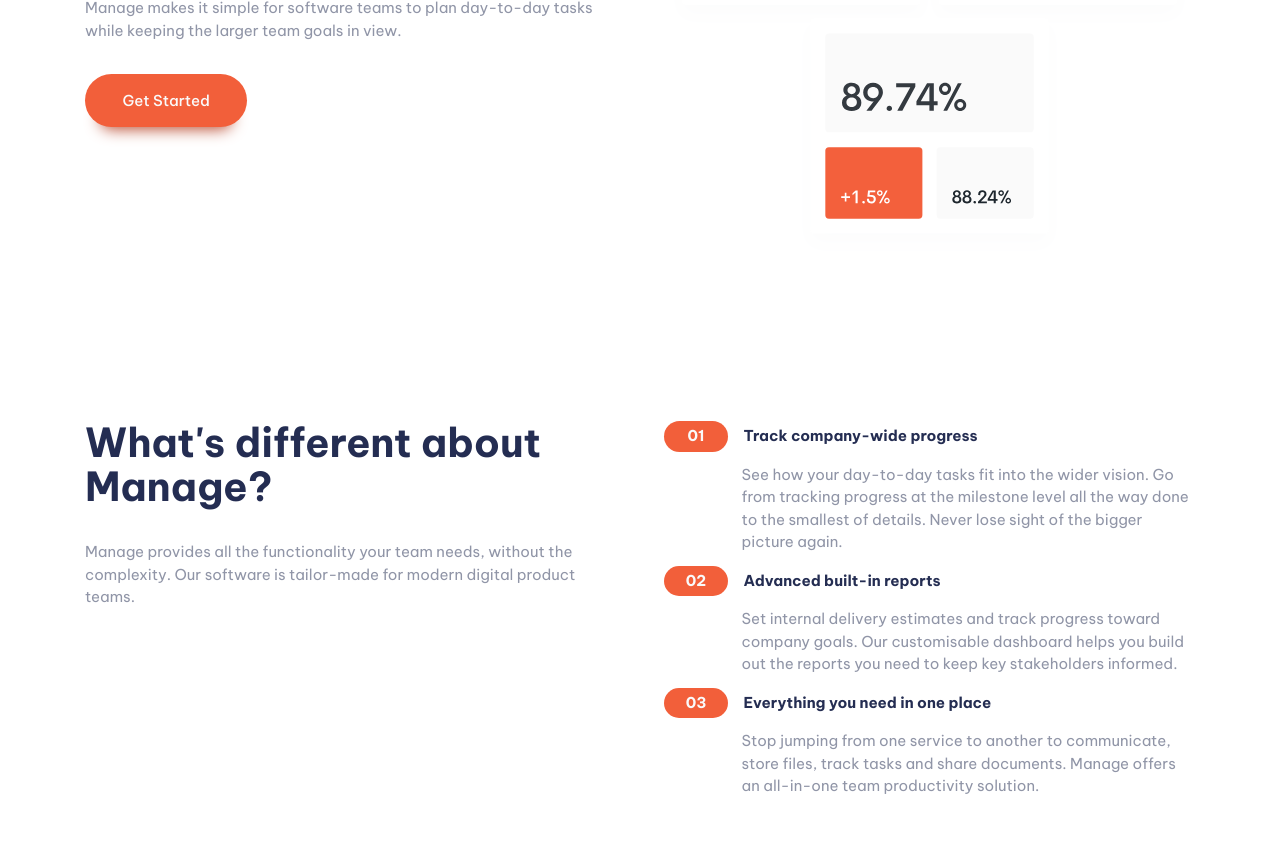
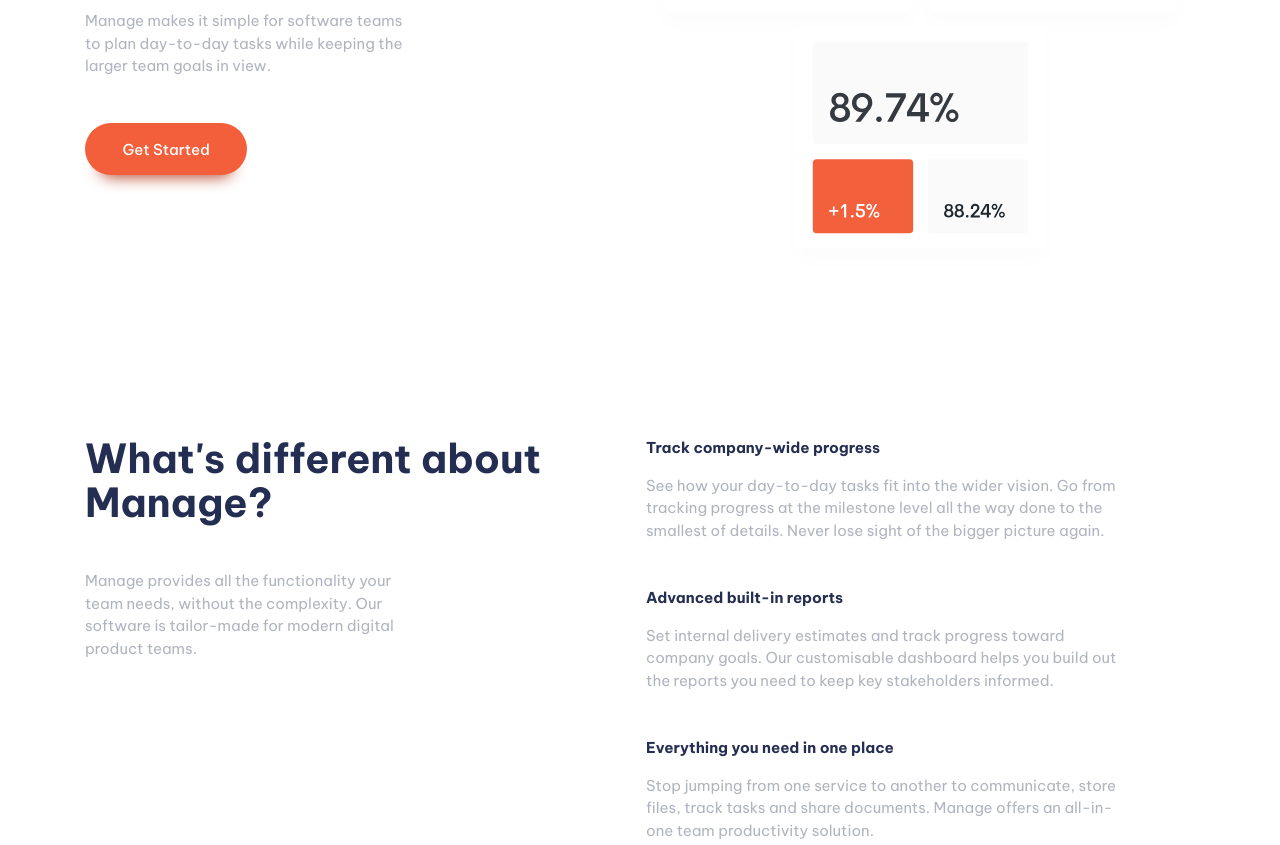
Before and after one commit to davinaleong/fem-manage-landing-page, a website: page index.html in a window 1280 px wide. Shown: the part 400-1245 px from the top of the page. Drawn offline with Linux system fonts and the light colour scheme.

Commit message:
Added flow class

```diff
--- a/index.html
+++ b/index.html
@@ -105,13 +105,13 @@
       <section class="landing | py-900">
         <div class="container">
           <div class="even-columns">
-            <div class="text-center text-md-left">
+            <div class="flow text-center text-md-left">
               <h1
-                class="ff-heading fs-primary-heading fw-bold text-primary-400 pb-600"
+                class="ff-heading fs-primary-heading fw-bold text-primary-400"
               >
                 Bring everyone together to build better products.
               </h1>
-              <p class="ff-body fs-body text-neutral-900 pb-600">
+              <p class="ff-body fs-body text-neutral-900">
                 Manage makes it simple for software teams to plan day-to-day
                 tasks while keeping the larger team goals in view.
               </p>
@@ -136,9 +136,9 @@
       <section class="details-section | py-900">
         <div class="container">
           <div class="even-columns">
-            <div class="text-center text-md-left">
+            <div class="flow text-center text-md-left">
               <h2
-                class="ff-heading fw-bold fs-secondary-heading text-primary-400 pb-600"
+                class="ff-heading fw-bold fs-secondary-heading text-primary-400"
               >
                 What's different about Manage?
               </h2>
@@ -148,43 +148,45 @@
                 product teams.
               </p>
             </div>
-            <!-- ./info-description-col -->
-            <div>
-              <h3
-                class="details-heading | ff-heading fw-bold text-primary-400 mb-300"
-              >
+            <ul class="numbered-items | flow" role="list">
+              <li>
+                <div class="flow" style="--flow-spacer: 1em">
+                  <h3 class="ff-heading fw-bold text-primary-400">
                     Track company-wide progress
                   </h3>
-              <p class="pb-300">
-                See how your day-to-day tasks fit into the wider vision. Go from
-                tracking progress at the milestone level all the way done to the
-                smallest of details. Never lose sight of the bigger picture
-                again.
+                  <p class="details-text" data-width="wide">
+                    See how your day-to-day tasks fit into the wider vision. Go
+                    from tracking progress at the milestone level all the way
+                    done to the smallest of details. Never lose sight of the
+                    bigger picture again.
                   </p>
-
-              <h3
-                class="details-heading | ff-heading fw-bold text-primary-400 mb-300"
-              >
+                </div>
+              </li>
+              <li>
+                <div class="flow" style="--flow-spacer: 1em">
+                  <h3 class="ff-heading fw-bold text-primary-400">
                     Advanced built-in reports
                   </h3>
-              <p class="pb-300">
+                  <p class="details-text" data-width="wide">
                     Set internal delivery estimates and track progress toward
-                company goals. Our customisable dashboard helps you build out
-                the reports you need to keep key stakeholders informed.
+                    company goals. Our customisable dashboard helps you build
+                    out the reports you need to keep key stakeholders informed.
                   </p>
-
-              <h3
-                class="details-heading | ff-heading fw-bold text-primary-400 mb-300"
-              >
+                </div>
+              </li>
+              <li>
+                <div class="flow" style="--flow-spacer: 1em">
+                  <h3 class="ff-heading fw-bold text-primary-400">
                     Everything you need in one place
                   </h3>
-              <p>
-                Stop jumping from one service to another to communicate, store
-                files, track tasks and share documents. Manage offers an
-                all-in-one team productivity solution.
+                  <p class="details-text" data-width="wide">
+                    Stop jumping from one service to another to communicate,
+                    store files, track tasks and share documents. Manage offers
+                    an all-in-one team productivity solution.
                   </p>
                 </div>
-            <!-- ./info-list-col -->
+              </li>
+            </ul>
           </div>
           <!-- ./even-columns -->
         </div>
--- a/styles/main.css
+++ b/styles/main.css
@@ -3,6 +3,10 @@
     - Reset
     - General Styling
       - General Styling - Containers
+      - General Styling - Landing Section
+      - General Styling - Details Section
+      - General Styling - Call-to-Action Section
+      - General Styling - Typography
     - Components
       - Components - Buttons
       - Components - Primary Header
@@ -68,7 +72,7 @@
   --size-1100: 7rem;
 
   --container-padding: var(--size-500);
-  --column-spacing: var(--size-700);
+  --column-spacing: var(--size-300);
 
   --footer-form-height: 50px;
   --footer-form-button-width: 5.8em;
@@ -195,6 +199,10 @@
   margin-inline: auto;
 }
 
+.flow * + * {
+  margin-top: var(--flow-spacer, 3em);
+}
+
 .even-columns {
   display: grid;
   gap: var(--column-spacing);
@@ -207,6 +215,7 @@
   }
 }
 
+/** General Styling - Landing Section **/
 .landing .even-columns > div:nth-child(1) {
   grid-row: 2;
   grid-column: 1;
@@ -240,19 +249,7 @@
   }
 }
 
-.cta .even-columns {
-  grid-template-rows: repeat(2, auto);
-  grid-template-columns: 1fr;
-}
-
-@media (min-width: 50em) {
-  .cta .even-columns {
-    grid-template-rows: 1fr;
-    grid-template-columns: repeat(2, 1fr);
-    align-items: center;
-  }
-}
-
+/** General Styling - Details Section **/
 .details-section {
   counter-reset: h3;
 }
@@ -272,7 +269,7 @@
   min-width: var(--counter-width);
 }
 
-.details-section .even-columns div:nth-child(2) p {
+.details-section .even-columns div:nth-child(2) .details-text {
   margin-left: calc(var(--size-800) + var(--size-300) + 0.1rem);
 }
 
@@ -303,9 +300,37 @@
     padding-right: var(--size-500);
   }
 
-  .details-section .even-columns div:nth-child(2) p {
+  .details-section .even-columns div:nth-child(2) .details-text {
     margin-inline: var(--size-500);
   }
+}
+
+/** General Styling - Call-to-Action Section **/
+.cta .even-columns {
+  grid-template-rows: repeat(2, auto);
+  grid-template-columns: 1fr;
+}
+
+@media (min-width: 50em) {
+  .cta .even-columns {
+    grid-template-rows: 1fr;
+    grid-template-columns: repeat(2, 1fr);
+    align-items: center;
+  }
+}
+
+/** General Styling - Typography **/
+p {
+  opacity: 0.7;
+  max-width: 32ch;
+}
+
+p[data-width="wide"] {
+  max-width: 48ch;
+}
+
+p[data-opacity="opaque"] {
+  opacity: 1;
 }
 
 /** General Styling - End **/
```
Lines whose indentation alone changed are shown as unchanged.
